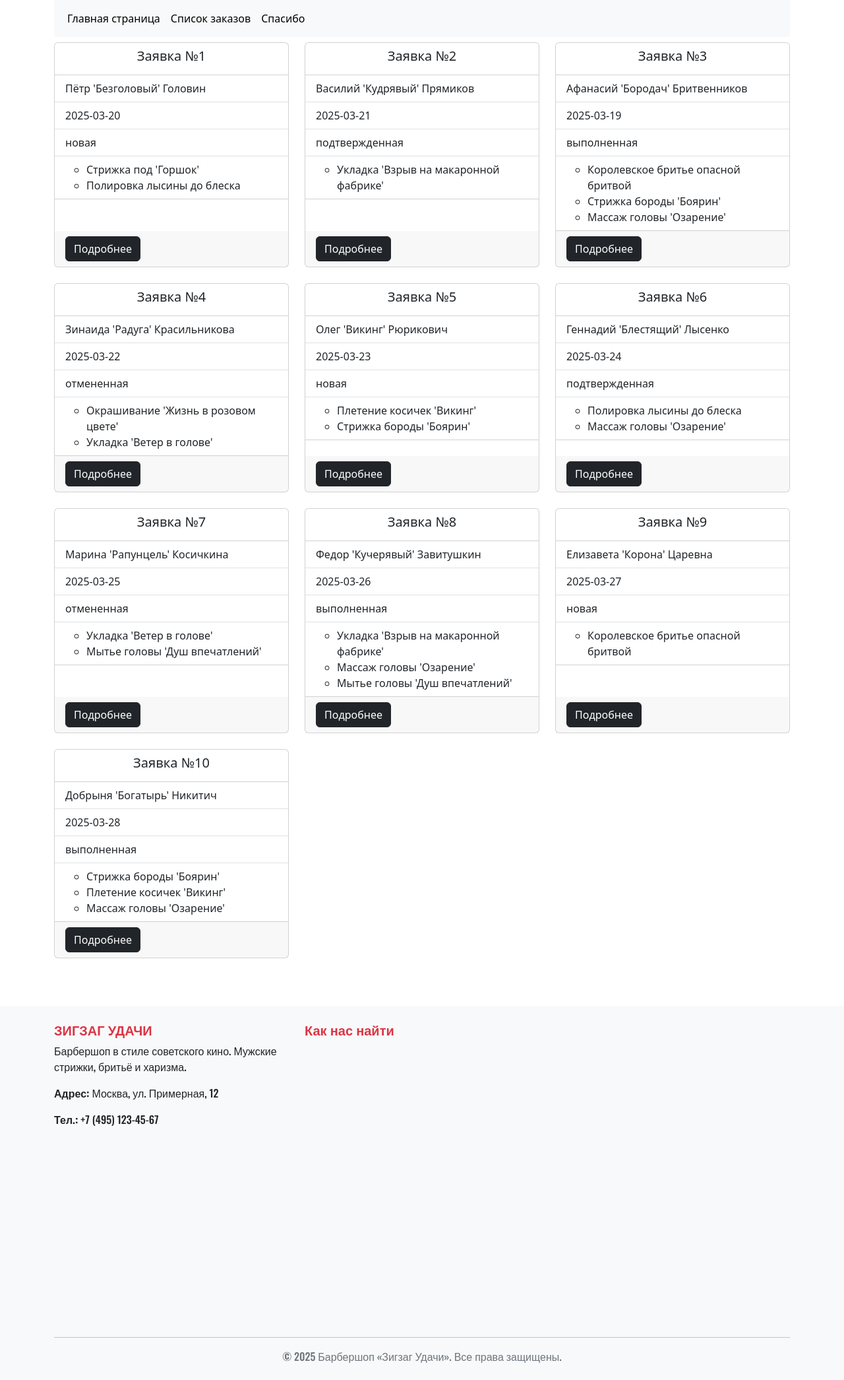
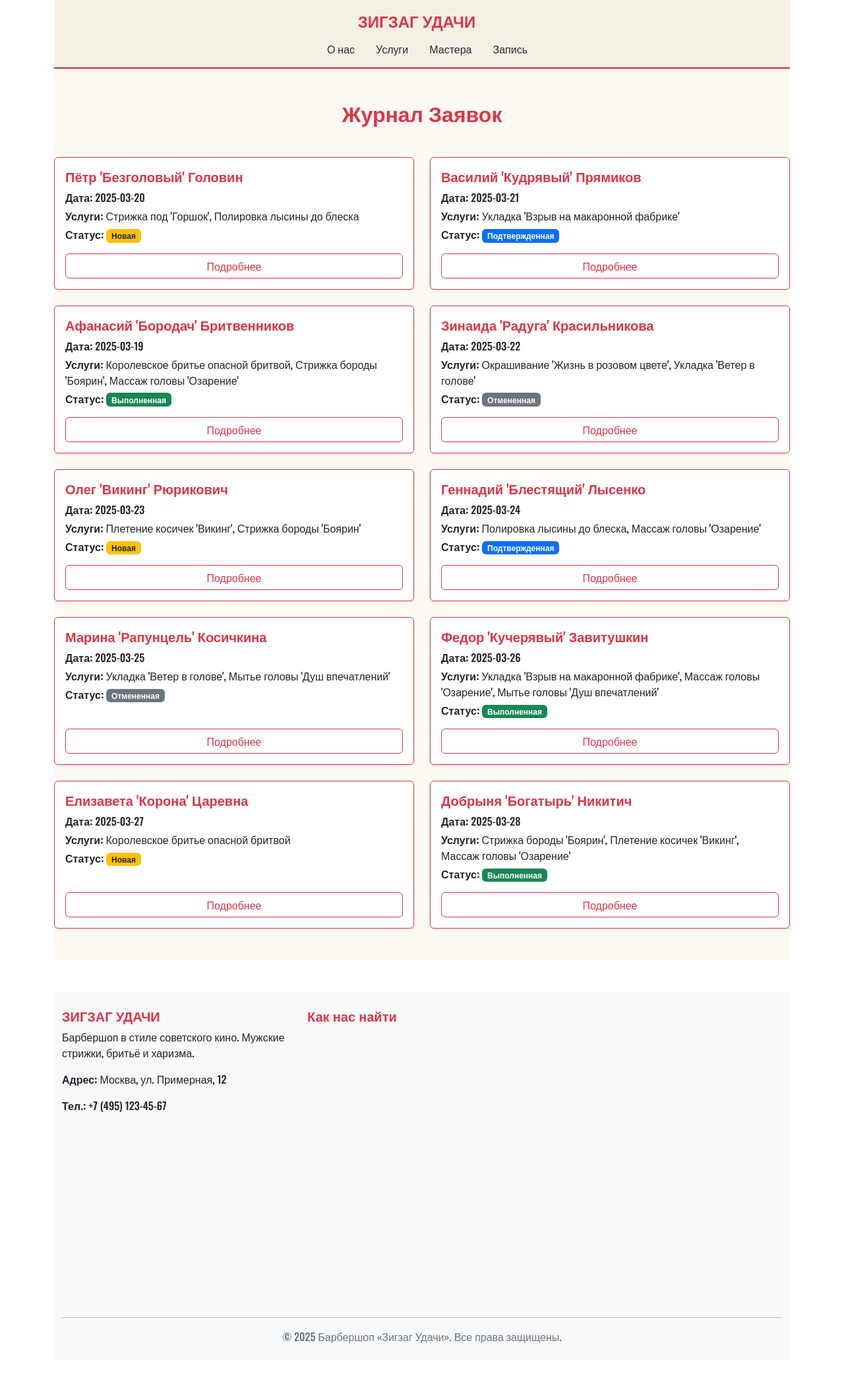
Before and after one commit to Katusha-tech/HWDJANGO, a Django app: page /barbershop/orders/ in a window 1280 px wide. Shown: the whole page at 66% size. After the commit the page ends 2035 px from the top, so only its background shows below. Run offline with Django 5.2, Linux system fonts and the light colour scheme.

Commit message:
hw_38: привела к единому стилю все файлы html

```diff
--- a/core/templates/core/order_card_include.html
+++ b/core/templates/core/order_card_include.html
@@ -1,22 +1,26 @@
 {% comment %} карточка заявки в include {% endcomment%}
-<div class="card h-100">
-    <h5 class="card-title text-center p-2">Заявка №{{order.id}}</h5>
-    <ul class="list-group list-group-flush">
-        <li class="list-group-item">{{order.client_name}}</li>
-        <li class="list-group-item">{{order.date}}</li>
-        <li class="list-group-item">{{order.status}}</li>
-        <li class="list-group-item">
-            <ul>
-                {% for service in order.services %}
-                <li>{{service}}</li>
-                {% endfor %}
-            </ul>
-        </li>
-    </ul>
-    <div class="card-footer mt-auto">
-        {% comment %}
-        <a href="/barbershop/orders/{{order.id}}/" class="btn btn-dark">Подробнее</a>{% endcomment %}
-        {% comment %} Кнопка с псевдонимом 'orders/<int:order_id>/', order_detail,  {% endcomment %}
-        <a href="{% url 'order_detail' order.id %}" class="btn btn-dark">Подробнее</a>
+<div class="col">
+    <div class="card border-danger shadow-sm h-100">
+        <div class="card-body d-flex flex-column">
+            <h5 class="card-title fw-bold text-danger">{{ order.client_name }}</h5>
+            <p class="card-text mb-1">
+                <strong>Дата:</strong> {{ order.date }}
+            </p>
+            <p class="card-text mb-1">
+                <strong>Услуги:</strong>
+                {{ order.services|join:", " }}
+            </p>
+            <p class="card-text mb-3">
+                <strong>Статус:</strong>
+                <span class="badge {% if order.status == 'новая' %}bg-warning text-dark
+                                {% elif order.status == 'подтвержденная' %}bg-primary
+                                {% elif order.status == 'выполненная' %}bg-success
+                                {% elif order.status == 'отмененная' %}bg-secondary
+                                {% endif %}">
+                    {{ order.status|title }}
+                </span>
+            </p>
+            <a href="{% url 'order_detail' order.id %}" class="btn btn-outline-danger mt-auto">Подробнее</a>
+        </div>
     </div>
 </div>
--- a/core/templates/core/orders_list.html
+++ b/core/templates/core/orders_list.html
@@ -1,16 +1,11 @@
-{%  extends "base.html" %}
+{% extends "base.html" %}
 {% block content %}
-            <div class="row">
-                <h1>{{title}}</h1>
-            </div>
-            <div class="row">
-                {% for order in orders %}
-                <!-- Для 2 карточек в ряд используем col-md-6 -->
-                <!-- Для 3 карточек в ряд заменить на col-md-4 -->
-                <div class="col-12 col-md-6 col-lg-4 mb-4">
-                    {% include 'core/order_card_include.html' %}
-                </div>
-                {% endfor %}
-            </div>
-        </div>
-{% endblock content %}
+<section class="py-5 zigzag-section">
+    <h2 class="text-center text-danger fw-bold mb-5">Журнал Заявок</h2>
+    <div class="row row-cols-1 row-cols-md-2 g-4">
+        {% for order in orders %}
+            {% include "core/order_card_include.html" with order=order %}
+        {% endfor %}
+    </div>
+</section>
+{% endblock %}
--- a/static/css/main.css
+++ b/static/css/main.css
@@ -83,3 +83,18 @@ main {
     background-color: #fdfaf4;
     font-family: 'Oswald', sans-serif;
   }
+
+
+  .zigzag-section {
+    background-color: #fdfaf4;
+    font-family: 'Oswald', sans-serif;
+}
+
+.card {
+    border-width: 2px;
+    transition: transform 0.2s ease-in-out;
+}
+
+.card:hover {
+    transform: scale(1.02);
+}
--- a/templates/base.html
+++ b/templates/base.html
@@ -21,7 +21,8 @@
         {% comment %} Дополнительные элементы в head {% endcomment%}
         {% endblock extra_head %}
     </head>
-    <body>
+    <body >
+
         <div class="container">
             <header>
                 {% block header %}
--- a/templates/nav_menu_include.html
+++ b/templates/nav_menu_include.html
@@ -1,15 +1,25 @@
-<nav class="navbar navbar-expand-lg bg-body-tertiary">
-    <div class="container-fluid">
 
+<nav class="navbar navbar-expand-lg navbar-light zigzag-navbar">
+  <div class="container">
+    <a class="navbar-brand text-danger fw-bold" href="#">ЗИГЗАГ УДАЧИ</a>
+    <button class="navbar-toggler" type="button" data-bs-toggle="collapse" data-bs-target="#navbarNav">
+      <span class="navbar-toggler-icon"></span>
+    </button>
     <div class="collapse navbar-collapse" id="navbarNav">
-        <ul class="navbar-nav">
-            {% for item in menu_items %}
+      <ul class="navbar-nav ms-auto">
         <li class="nav-item">
-            <a class="nav-link active" aria-current="page" href="{{item.url}}">{{item.name}}</a>
-            {% endfor %}
+          <a class="nav-link" href="#about">О нас</a>
+        </li>
+        <li class="nav-item">
+          <a class="nav-link" href="#services">Услуги</a>
+        </li>
+        <li class="nav-item">
+          <a class="nav-link" href="#masters">Мастера</a>
+        </li>
+        <li class="nav-item">
+          <a class="nav-link" href="#booking">Запись</a>
         </li>
       </ul>
     </div>
-
   </div>
 </nav>
```
Also changed, not shown: core/templates/core/landing.html (+0 -26 lines), core/templates/core/order_detail.html (+31 -19 lines), core/templates/core/thanks.html (+17 -3 lines). Lines whose indentation alone changed are shown as unchanged.
